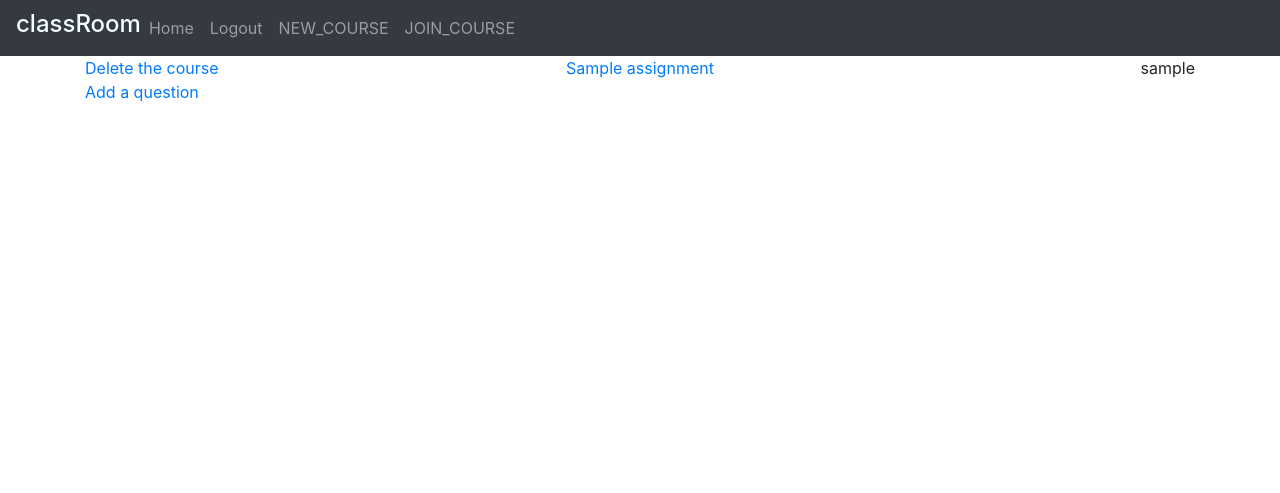
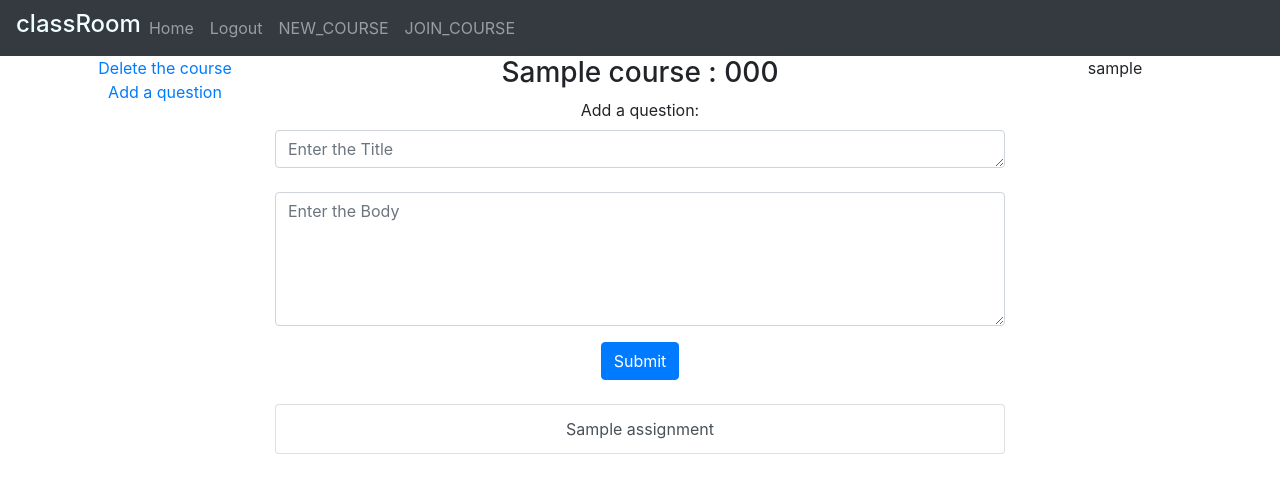
Before and after one commit to majauhar/the_classroom_project, a Flask app: page /opencourse/000 in a window 1280 px wide. Shown: the top 493 px of the page. Run offline with Flask 2, Linux system fonts and the light colour scheme; a user stored in the database is signed in; tables that the repository leaves empty hold one stand-in row (values such as "Sample post"); some libraries are stand-ins or nearby versions.

Commit message:
added many frontend component with Mahtab

```diff
--- a/app/models.py
+++ b/app/models.py
@@ -38,7 +38,7 @@ class Course(db.Model):
     instructor = db.Column(db.Integer)
 
     def __repr__(self):
-        return '{} : {}'.format(self.title, self.code)
+        return '{} : {}'.format(self.title, self.code).capitalize()
 
 
 class Assignment(db.Model):
--- a/app/routes.py
+++ b/app/routes.py
@@ -1,7 +1,7 @@
 from flask import render_template
 from app import app, db
 from app.forms import LoginForm, RegistrationForm, NewCourse, NewAssignment, JoinCourse, SubmitAnswer
-from flask import render_template, flash, redirect, url_for
+from flask import render_template, flash, redirect, url_for, request
 from flask_login import current_user, login_user, logout_user, login_required
 from app.models import User, Course, Assignment, Submission
 
@@ -97,6 +97,17 @@ def joincourse():
         return redirect(url_for('course'))
     return render_template('joincourse.html', form=form)
 
+@app.route('/leavecourse/<code>',  methods=['GET', 'POST'])
+@login_required
+def leavecourse(code):
+    user = current_user
+    course = Course.query.filter_by(code=code).first_or_404()
+    course.users.remove(user)
+    db.session.commit()
+    flash('Class successfully left!')
+
+    return redirect(url_for('course'))
+    # return render_template('joincourse.html', form=form)
 
 @app.route('/opencourse/<code>')
 @login_required
@@ -104,9 +115,9 @@ def opencourse(code):
     user = current_user
     course = Course.query.filter_by(code=code).first_or_404()
     assignments = course.assignments.all()
-    # instructor = User.query.filter_by(id=course.instructor).first_or_404()
+    instructor = User.query.filter_by(id=course.instructor).first_or_404()
     students = course.users
-    return render_template('course.html', assignments = assignments, students=students, course=course)
+    return render_template('course.html', assignments = assignments, students=students, course=course, user=user, instructor=instructor)
 
 @app.route('/deletecourse/<code>')
 @login_required
@@ -125,18 +136,19 @@ def deletecourse(code):
 @app.route('/<code>/newassignment',  methods=['GET', 'POST'])
 @login_required
 def newassignment(code):
-    form = NewAssignment()
+    # form = NewAssignment()
     user = current_user
     course = Course.query.filter_by(code=code).first_or_404()
-    if form.validate_on_submit():
-        assignment = Assignment(title=form.title.data, body=form.body.data)
+    if request.method == "POST":
+
+        assignment = Assignment(title=request.form.get("title"), body=request.form.get("body"))
         course.assignments.append(assignment)
         db.session.add(assignment)
         db.session.commit()
 
         flash('Congratulations, you have added a new question!')
         return redirect(url_for('opencourse', code=code))
-    return render_template('newassignment.html', title='New Assignment', form=form)
+    # return render_template('newassignment.html', title='New Assignment', form=form)
 
 
 @app.route('/<code>/openassignment/<id>')
--- a/app/templates/base.html
+++ b/app/templates/base.html
@@ -59,9 +59,9 @@
         {% endwith %} -->
         <div class="container">
             <div class="row">
-        <div class="col" style="text-align: left">{% block a %}{% endblock %}</div>
-        <div class="col" style="text-align: center">{% block content %}{% endblock %}</div>
-        <div class="col" style="text-align: right">{% block c %}{% endblock %}</div>
+        <div class="col-xl-2" style="text-align: center">{% block a %}{% endblock %}</div>
+        <div class="col-xl-8" style="text-align: center">{% block content %}{% endblock %}</div>
+        <div class="col-xl-2" style="text-align: center">{% block c %}{% endblock %}</div>
             </div>
         </div>
     </body>
--- a/app/templates/course.html
+++ b/app/templates/course.html
@@ -2,9 +2,23 @@
 
 
 {% block content %}
+    <h3>{{ course }}</h3>
+    <form method="POST" action= "{{ url_for('newassignment', code=course.code) }}">
+        <div class="form-group">
+          <label for="comment" >Add a question:</label>
+
+          <textarea class="form-control" rows="1" id="comment" name="title" placeholder="Enter the Title"></textarea>
+            <br>
+          <textarea class="form-control" rows="5" id="comment" name="body" placeholder="Enter the Body"></textarea>
+        </div>
+        <button type="submit" class="btn btn-primary">Submit</button>
+      </form>
     {% if assignments %}
+    <br>
     {% for assignment in assignments %}
-    <p><a href="{{ url_for('openassignment', code=course.code, id=assignment.id) }}">{{ assignment.title }}</a></p>
+    <div class="list-group">
+    <p><a href="{{ url_for('openassignment', code=course.code, id=assignment.id) }}" class="list-group-item list-group-item-action">{{ assignment.title }}</a></p>
+    </div>
     {% endfor %}
     {% else %}
     <p>No assignments yet!</p>
@@ -19,8 +33,13 @@
     {% endfor %}
     {% endif %}
 {% endblock %}
-
 {% block a %}
+    {% if user.id == instructor.id %}
     <div><a href="{{ url_for('deletecourse', code=course.code) }}">Delete the course</a></div>
     <div><a href="{{ url_for('newassignment', code=course.code) }}">Add a question</a></div>
+    {% else %}
+    <div><a href="{{ url_for('leavecourse', code=course.code) }}">Leave the course</a></div>
+
+    {% endif %}
+
 {% endblock %}
```
Also changed, not shown: app/templates/courses.html (+8 -2 lines), app/templates/newassignment.html (+11 -2 lines).
